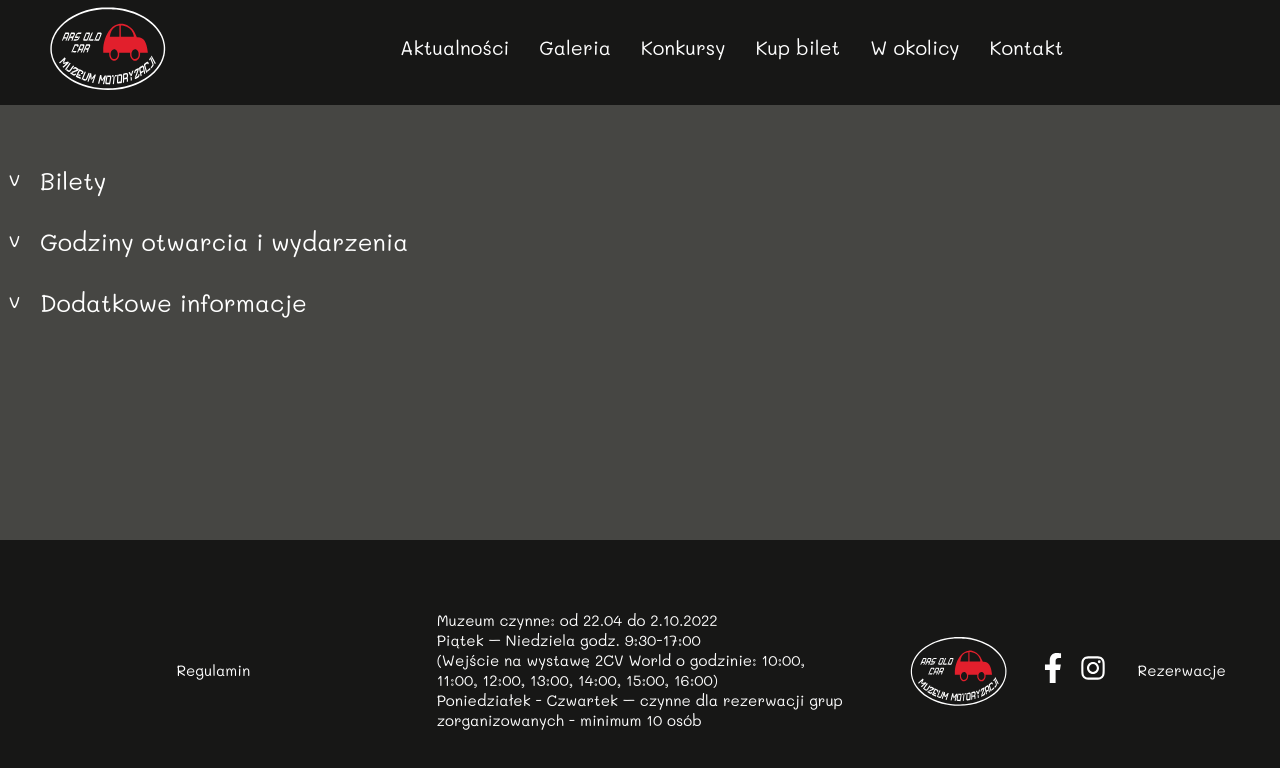
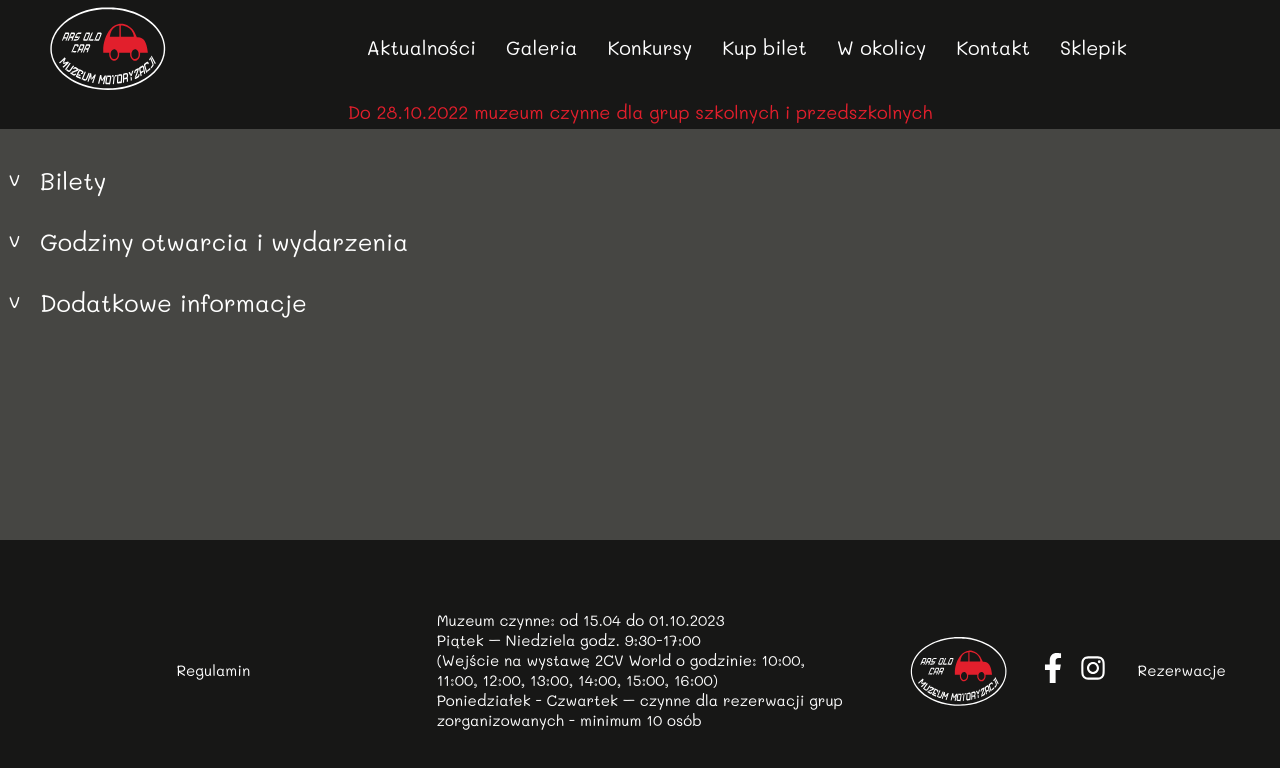
Before and after one commit to damian-guh/ars-old-car, a Next.js app: page /cennik in a window 1280 px wide. Shown: the top 768 px of the page. Built offline with nearby package versions, Linux system fonts and the light colour scheme.

Commit message:
chore: change opening days and fix shop link

```diff
--- a/src/components/Layout/Footer/index.tsx
+++ b/src/components/Layout/Footer/index.tsx
@@ -59,7 +59,7 @@ const Footer = () => (
       </a>
     </LawSection>
     <OpeningHoursSection>
-      <p>Muzeum czynne: od 22.04 do 2.10.2022</p>
+      <p>Muzeum czynne: od 15.04 do 01.10.2023</p>
       <p>Piątek – Niedziela godz. 9:30-17:00</p>
       <p>
         (Wejście na wystawę 2CV World o godzinie: 10:00, 11:00, 12:00, 13:00,
--- a/src/components/Layout/Header/index.tsx
+++ b/src/components/Layout/Header/index.tsx
@@ -33,7 +33,9 @@ const Header = () => {
           onClick={() => toggleMenu && toggleMenu((prevState) => !prevState)}
         />
       )}
-      <QuickNewsSection />
+      <QuickNewsSection>
+        Do 28.10.2022 muzeum czynne dla grup szkolnych i przedszkolnych
+      </QuickNewsSection>
     </Wrapper>
   );
 };
--- a/src/components/Layout/Menu/Menu.style.tsx
+++ b/src/components/Layout/Menu/Menu.style.tsx
@@ -38,10 +38,6 @@ export const NavList = styled.ul`
   @media screen and ${({ theme }) => theme.screenSizes.lg} {
     flex-direction: row;
     justify-content: center;
-
-    a {
-      display: none;
-    }
 
     :first-child {
       margin-top: 0;
--- a/src/utils/constants/index.ts
+++ b/src/utils/constants/index.ts
@@ -34,14 +34,14 @@ export const PRICING_SECTION_TEXT = [
       '25 zł – bilet indywidualny, w cenie biletu trasa widokowa wozem strażackim',
       '20 zł – bilet grupowy powyżej 10 osób, w cenie biletu trasa widokowa wozem strażackim',
       'Bezpłatny wstęp dla kierowców pojazdów zabytkowych odwiedzających ARS OLD CAR',
-      'Bezpłatny wstęp dla dzieci w wieku od 4 do 6 lat',
+      'Bezpłatny wstęp dla dzieci w wieku od 4 do 5 lat',
       'Wstęp dla osób w wieku od 4 do 99 lat.',
     ],
   },
   {
     title: 'Godziny otwarcia i wydarzenia',
     details: [
-      'Muzeum czynne: od 22.04 do 2.10.2022',
+      'Muzeum czynne: od 15.04 do 01.10.2023',
       'Piątek – Niedziela godz. 9:30-17:00',
       '(Wejście na wystawę 2CV World o godzinie: 10:00, 11:00, 12:00, 13:00, 14:00, 15:00, 16:00)',
       'Poniedziałek - Czwartek – czynne dla rezerwacji grup zorganizowanych - minimum 10 osób',
```
